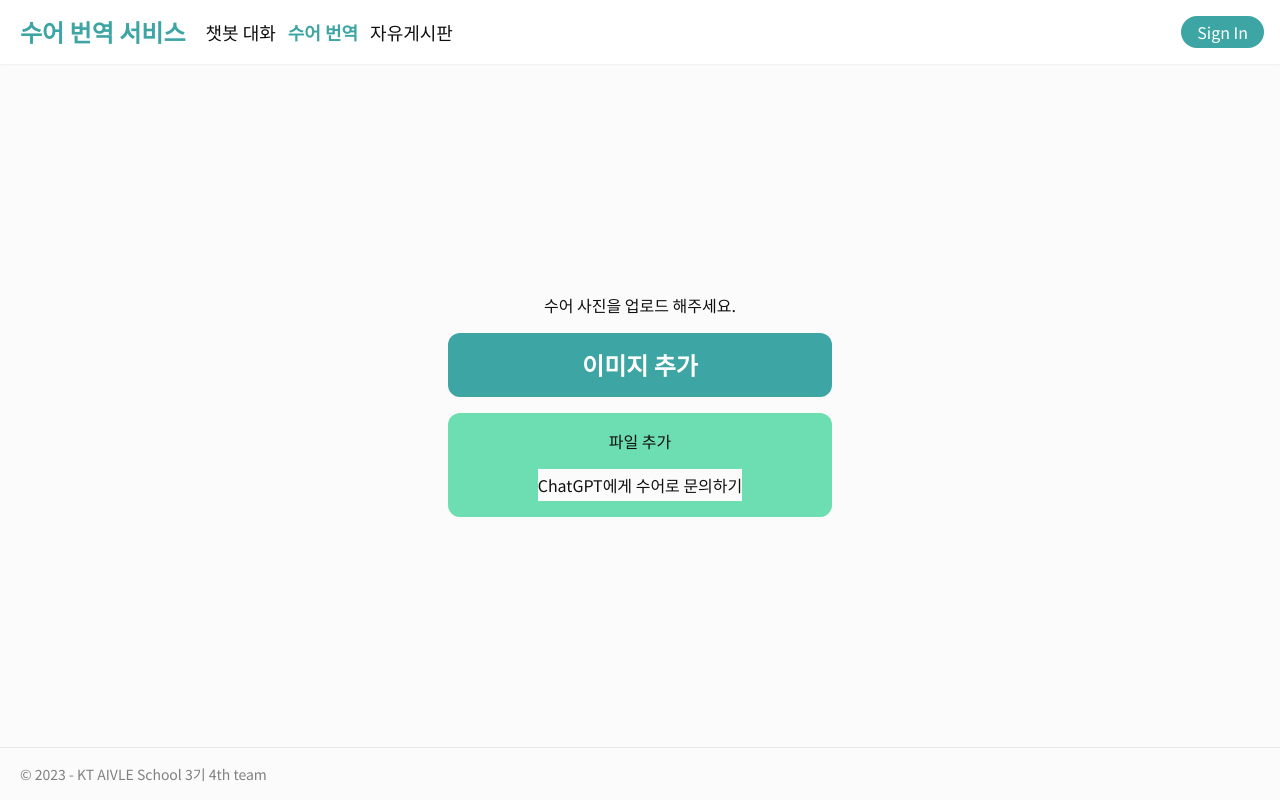
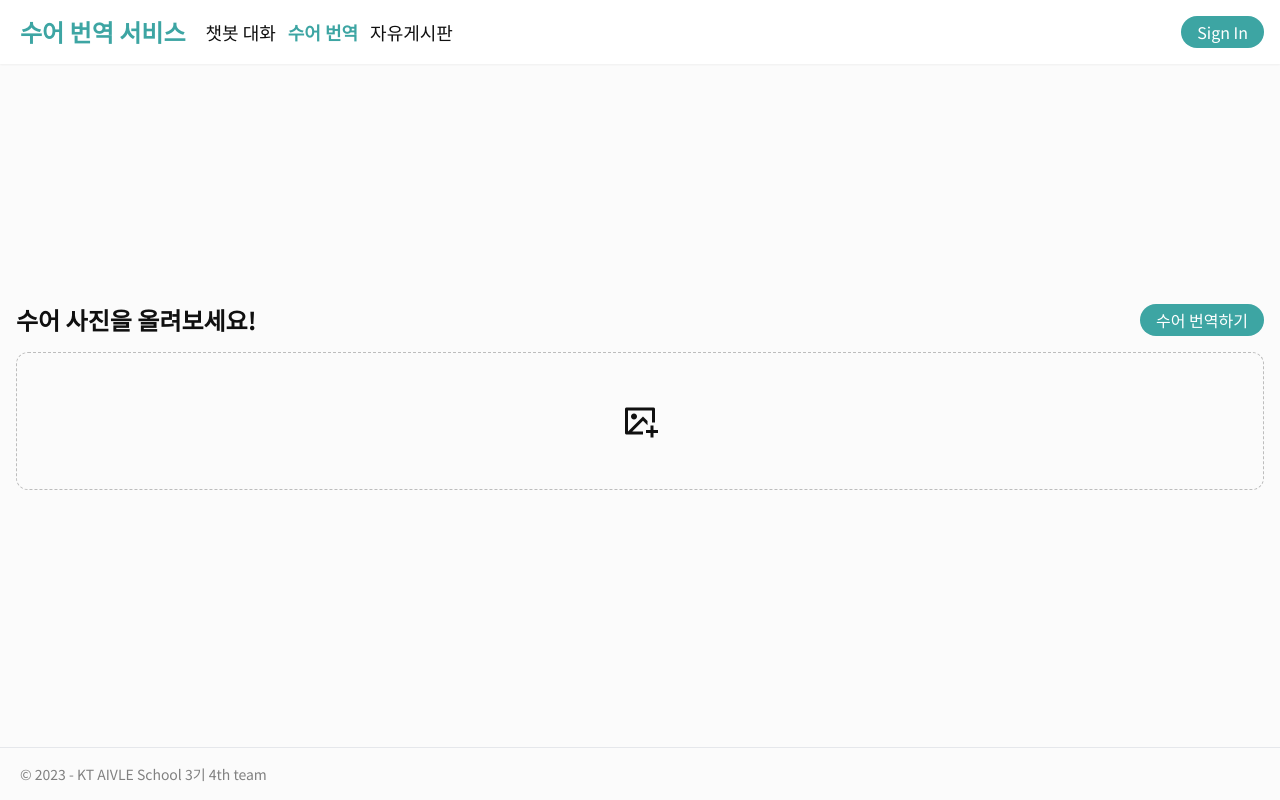
Before and after one commit to kimyoo04/signlanguage-project, a Next.js app in the folder frontend/: page /signLanguage in a window 1280 px wide. Built offline with nearby package versions, Linux system fonts and the light colour scheme.

Commit message:
feat: 수화 번역 서비스 페이지 생성

```diff
--- a/frontend/src/scenes/SignLanguage/index.tsx
+++ b/frontend/src/scenes/SignLanguage/index.tsx
@@ -1,57 +1,52 @@
+import Image from "next/image";
+import React, { useCallback, useState } from "react";
+import { useDropzone } from "react-dropzone";
+
 export default function SignLanguage() {
-  let idNum = 0;
+  const [previewImages, setPreviewImages] = useState<string[]>([]);
 
-  function deepCopy() {
-    // 'test' node 선택
-    const fileModule = document.getElementById("file-module-" + idNum);
+  const onDrop = useCallback((acceptedFiles) => {
+    // 선택된 파일을 미리보기 이미지로 변환
+    const imagePreviews = acceptedFiles.map((file: File) =>
+      URL.createObjectURL(file)
+    );
+    setPreviewImages((prevImages) => [...prevImages, ...imagePreviews]);
+  }, []);
 
-    if (fileModule !== null) {
-      // 노드 복사하기 (deep copy)
-      const newNode = fileModule.cloneNode(true);
-      console.log(newNode);
-      // 복사된 Node id 변경하기
-      idNum++;
-      newNode.id = "file-module-" + idNum;
-
-      // 복사한 노드 붙여넣기
-      fileModule.after(newNode);
-    }
-  }
+  const { getRootProps, getInputProps } = useDropzone({ onDrop });
 
   return (
-    <div className="col-center gap-4">
-      <h2>수어 사진을 업로드 해주세요.</h2>
+    <form className="col-center w-full gap-4">
+      <div className="flex w-full items-center justify-between">
+        <h1 className="text-2xl font-bold">수어 사진을 올려보세요!</h1>
 
-      <button
-        onClick={() => deepCopy()}
-        type="button"
-        className="col-center w-96 gap-4 rounded-xl bg-main_color p-4 transition-all hover:scale-110"
+        <button
+          type="submit"
+          className="rounded-full bg-main_color px-4 py-1 text-font_white"
+        >
+          수어 번역하기
+        </button>
+      </div>
+
+      <div
+        className="col-center w-full rounded-xl border border-dashed border-gray_3 p-12 hover:border-solid"
+        {...getRootProps()}
       >
-        <span className="text-2xl font-bold text-font_white">이미지 추가</span>
-      </button>
+        <input {...getInputProps()} />
+        <i className="ri-image-add-line text-4xl"></i>
+      </div>
 
-      <form
-        method="post"
-        encType="multipart/form-data"
-        className="col-center w-96 gap-4 rounded-xl bg-sub_color p-4"
-      >
-        <div className="col-center flex-wrap md:flex-row">
-          <span id="file-module-0">
-            <label htmlFor="files" className="cursor-pointer rounded-full">
-              파일 추가
-            </label>
-            <input
-              id="files"
-              name="files"
-              type="file"
-              accept="image/*"
-              className="hidden"
-            />
-          </span>
-        </div>
-
-        <input type="submit" value="ChatGPT에게 수어로 문의하기" />
-      </form>
-    </div>
+      <div className="grid w-full grid-cols-4 flex-wrap gap-2 md:grid-cols-5 lg:grid-cols-6 xl:grid-cols-7">
+        {previewImages.map((previewUrl, index) => (
+          <Image
+            key={index}
+            src={previewUrl}
+            alt="이미지 미리보기"
+            width={150}
+            height={150}
+          />
+        ))}
+      </div>
+    </form>
   );
 }
```
